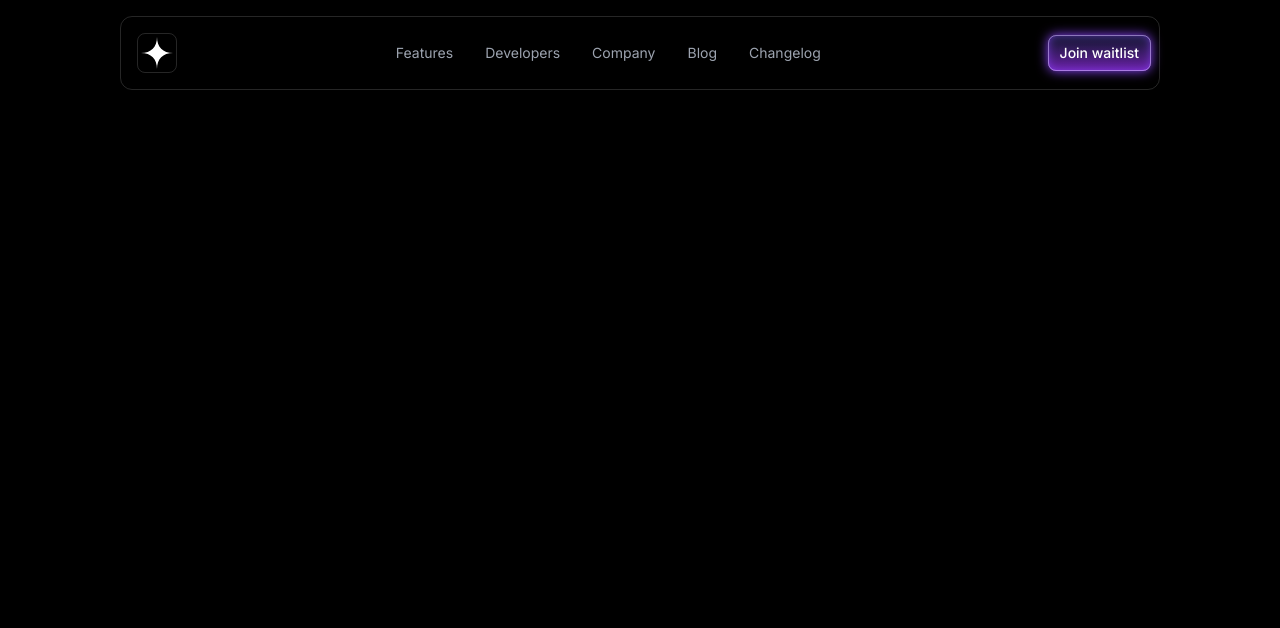
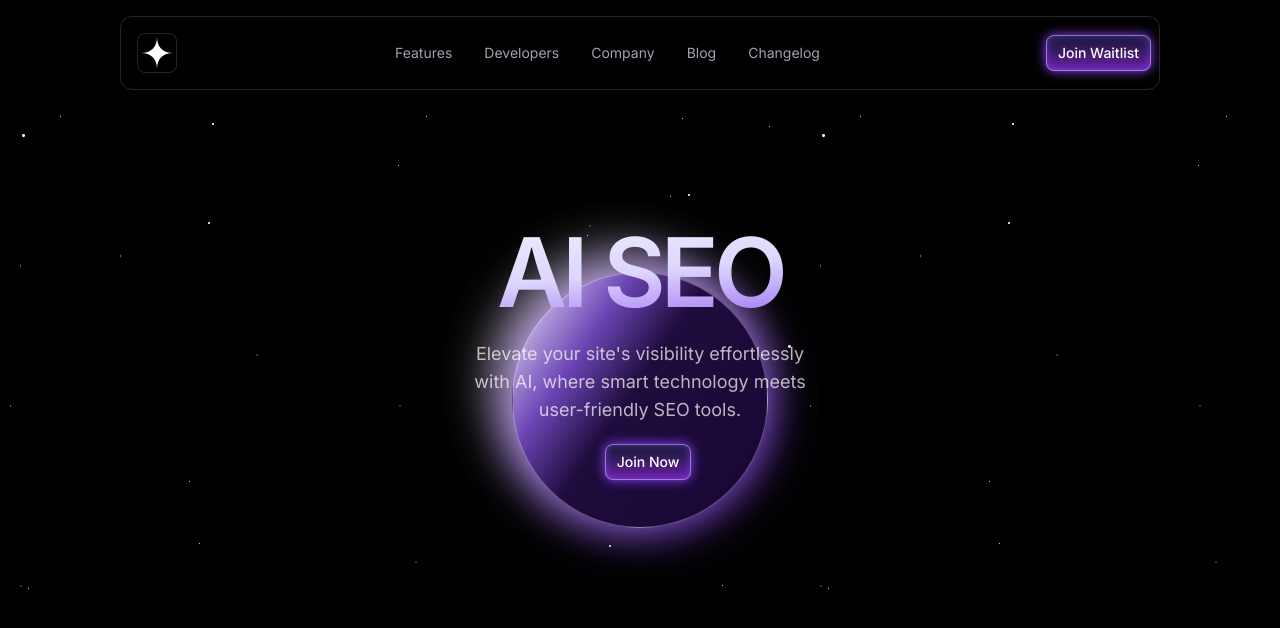
Before and after one commit to NourDoesCode/ai-startup-landing-page, a Next.js app: page / in a window 1280 px wide. Shown: the top 628 px of the page. Built offline with nearby package versions, Linux system fonts and the light colour scheme.

Commit message:
add planet

```diff
--- a/src/app/page.tsx
+++ b/src/app/page.tsx
@@ -1,6 +1,12 @@
 import { Header } from "@/sections/Header";
+import { Hero } from "@/sections/Hero";
 import Head from "next/head";
 
 export default function Home() {
-  return <Header />;
+  return (
+    <>
+      <Header />
+      <Hero />
+    </>
+  );
 }
--- /dev/null
+++ b/src/components/Button.tsx
@@ -0,0 +1,18 @@
+import React from "react";
+
+function Button(props: React.PropsWithChildren) {
+  return (
+    <button className=" relative rounded-lg py-2 px-3 font-medium text-sm bg-gradient-to-b from-slate-900 to-purple-800 shadow-[0px_0px_12px_#8c45ff] left-2 ">
+      <div className="absolute inset-0 ">
+        {/* gradient border */}
+        <div className="border rounded-lg border-white/20 absolute inset-0 [mask-image: linear-gradient(to_bottom,black,transparent)]"></div>
+        <div className="border absolute inset-0 rounded-lg  border-white/40 [mask-image: linear-gradient(to_top,black,transparent) ] "></div>
+        <div className="absolute inset-0 shadow-[0_0_10px_rgb(140,69,255,.7)_inset] rounded-lg"></div>
+      </div>
+
+      <span className="whitespace-nowrap">{props.children}</span>
+    </button>
+  );
+}
+
+export default Button;
--- a/src/sections/Header.tsx
+++ b/src/sections/Header.tsx
@@ -1,6 +1,7 @@
 import LogoIcon from "@/assets/logo.svg";
 import MenuIcon from "@/assets/icon-menu.svg";
 import Link from "next/link";
+import Button from "@/components/Button";
 
 export const Header = () => {
   return (
@@ -45,16 +46,7 @@ export const Header = () => {
           </nav>
 
           <div className="flex gap-4 items-center">
-            <button className=" relative rounded-lg py-2 px-3 font-medium text-sm bg-gradient-to-b from-slate-900 to-purple-800 shadow-[0px_0px_12px_#8c45ff] left-2 ">
-              <div className="absolute inset-0 ">
-                {/* gradient border */}
-                <div className="border rounded-lg border-white/20 absolute inset-0 [mask-image: linear-gradient(to_bottom,black,transparent)]"></div>
-                <div className="border absolute inset-0 rounded-lg  border-white/40 [mask-image: linear-gradient(to_top,black,transparent) ] "></div>
-                <div className="absolute inset-0 shadow-[0_0_10px_rgb(140,69,255,.7)_inset] rounded-lg"></div>
-              </div>
-
-              <span className="whitespace-nowrap">Join waitlist</span>
-            </button>
+            <Button>Join Waitlist</Button>
             <MenuIcon className=" md:hidden" />
           </div>
         </div>
--- a/src/sections/Hero.tsx
+++ b/src/sections/Hero.tsx
@@ -1,3 +1,45 @@
+import Button from "@/components/Button";
+import starsBg from "@/assets/stars.png";
 export const Hero = () => {
-  return <section>Hero</section>;
+  return (
+    <section
+      className="h-[492px] flex items-center"
+      style={{ backgroundImage: `url(${starsBg.src})` }}
+    >
+      <div
+        className="absolute h-64 w-64 rounded-full border border-white/30 top-1/2 left-1/2 -translate-x-1/2 -translate-y-1/2 shadow-[-20px_-20px_50px_rgb(255,255,255,.5),-20px_-20px_80px_rgb(255,255,255,.1),0_0_50px_rgb(140,69,255)]"
+        style={{
+          background: "rgb(2,0,6)",
+          backgroundImage:
+            "linear-gradient(124deg, rgba(2,0,6,1) 0%, rgba(248,244,255,1) 0%, rgba(108,70,181,1) 28%, rgba(30,12,61,1) 47%, rgba(23,7,50,1) 100%)",
+        }}
+      ></div>
+
+      <div className="container relative ">
+        <h1 className="text-8xl font-semibold tracking-tighter bg-gradient-to-br from-slate-50 via-violet-200 to-violet-600 bg-clip-text text-transparent text-center">
+          AI SEO
+        </h1>
+        <p className="text-lg text-white/70 mt-5 text-center">
+          Elevate your site's visibility effortlessly <br /> with AI, where
+          smart technology meets <br />
+          user-friendly SEO tools.
+        </p>
+        <div className="flex justify-center mt-5">
+          <Button>Join Now</Button>
+        </div>
+      </div>
+    </section>
+  );
 };
+
+//h1 gradients testing: bg-gradient-to-br from-sky-50 via-violet-600 to-violet-900 bg-clip-text text-transparent
+
+//sphere color testing: bg-gradient-to-br from-purple-50 via-violet-900 to-stone-900
+/*<div
+className="absolute h-64 w-64 rounded-full border border-white/30 top-1/2 left-1/2 -translate-x-1/2 -translate-y-1/2"
+style={{
+  background: "rgb(255,255,255)",
+  backgroundImage:
+    "linear-gradient(150deg, rgba(255,255,255,1) 0%, rgba(110,83,129,1) 19%, rgba(29,6,48,1) 35%)",
+}}
+></div> */
```
